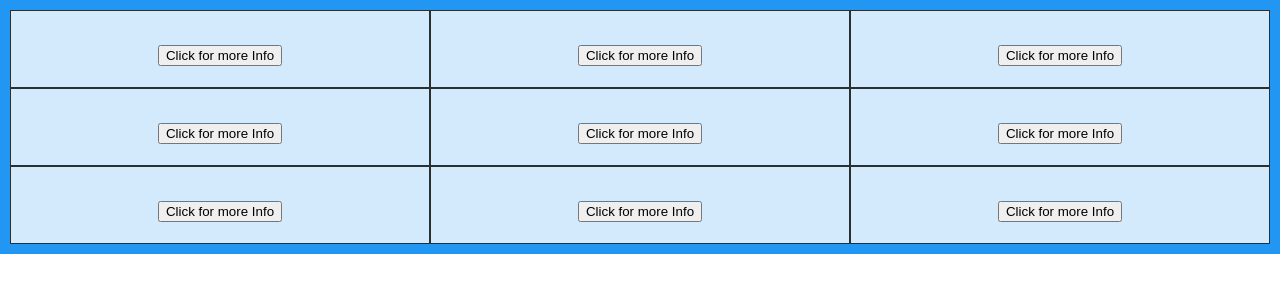
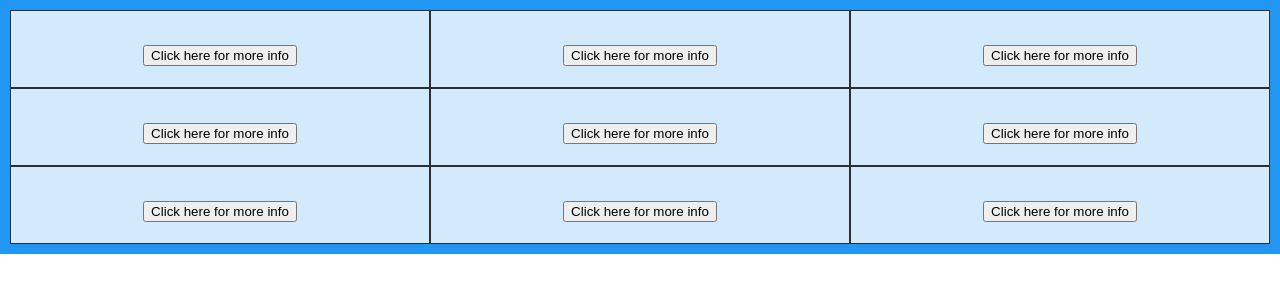
Before and after one commit to orangeNotebook/FeedbackToolPractice, a React (Create React App) app in the folder frontend/: page / in a window 1280 px wide. Shown: the top 300 px of the page. Built offline with nearby package versions, Linux system fonts and the light colour scheme; no server answers.

Commit message:
Working on navigation

```diff
--- a/frontend/src/App.tsx
+++ b/frontend/src/App.tsx
@@ -1,9 +1,9 @@
 import React, { Component } from "react";
 import "./App.css";
-import Behaviours from "./components/Behaviours/behaviours"
-import { BrowserRouter, Route, Switch } from 'react-router-dom';
+import Behaviours from "./components/Behaviours/Behaviours"
+import { BrowserRouter, Route, Switch, Link } from 'react-router-dom';
 import Home from "./components/Home/Home"
-import TestNavigation from "./components/Test-Navigation/TestNavigation";
+import BehaviourFeedback from "./components/Behaviour-Feedback/BehaviourFeedback";
 
 
 class App extends Component {
@@ -17,7 +17,7 @@ class App extends Component {
       <div>
           <Switch>
            <Route path="/" component={Home} exact/>
-
+           <Route path="/BehaviourFeedback" component={BehaviourFeedback} exact/>
           <Route component={Error}/>
          </Switch>
       </div>
--- /dev/null
+++ b/frontend/src/components/Behaviour-Feedback/BehaviourFeedback.tsx
@@ -0,0 +1,46 @@
+import React, { Component } from "react";
+import Behaviours from "../Behaviours/Behaviours"
+import { BrowserRouter, Route, Switch } from 'react-router-dom';
+
+
+/////////////////////////////////This shit no work bro///////////////////////////
+
+// class BehaviourFeedback extends Component {
+//   state = {
+//     behaviour: this.props
+//     }
+
+
+
+
+
+//   render() {
+//     return (
+//       <div>
+//         <p>
+//             Behaviour: {this.state.behaviour}
+//         </p>
+//       </div>
+//     );
+//   }
+// }
+
+
+////////////////////////////////////////////////////////////////////////////////
+
+interface IBehaviour {
+  behaviour: string
+}
+
+
+const BehaviourFeedback: React.FC<IBehaviour> = (props) => {
+    return (
+       <div>
+        <p>
+            Behaviour: {props.behaviour}
+        </p>
+      </div>
+    );
+}
+
+export default BehaviourFeedback;
--- a/frontend/src/components/Behaviours/behaviours.tsx
+++ b/frontend/src/components/Behaviours/behaviours.tsx
@@ -1,6 +1,7 @@
 import React, { Component } from 'react';
 import styled from "styled-components"
-import TestNavigation from '../Test-Navigation/TestNavigation';
+import BehaviourFeedback from '../Behaviour-Feedback/BehaviourFeedback';
+import { BrowserRouter, Route, Switch, Link, pathname } from 'react-router-dom';
 
 const GridContainer = styled.div`
 display: grid;
@@ -71,84 +72,68 @@ callBackendAPI = async () => {
   return body;
 };
 
-handleClick(){
-  return TestNavigation
-}
-
-
   render() {
     return (
       <GridContainer>
         <GridItem>
           {this.state.withinTeam1}
           <div>
-           <button type ="button" onClick={this.handleClick}>
-            Click for more Info
-          </button>
+
+           <Link to={{
+             pathname: "/BehaviourFeedback",
+             state: {
+               behaviour: this.state.withinTeam1
+           }}}> <button type= "button">Click here for more info</button></Link>
+
+
           </div>
         </GridItem>
         <GridItem>
             {this.state.withinTeam2}
           <div>
-           <button type ="button" onClick={this.handleClick}>
-            Click for more Info
-          </button>
+           <Link to="/BehaviourFeedback"> <button type= "button">Click here for more info</button></Link>
           </div>
         </GridItem>
         <GridItem>
            {this.state.withinTeam3}
           <div>
-           <button type ="button" onClick={this.handleClick}>
-            Click for more Info
-          </button>
+           <Link to="/BehaviourFeedback"> <button type= "button">Click here for more info</button></Link>
           </div>
         </GridItem>
         <GridItem>
           {this.state.withinTD1}
           <div>
-           <button type ="button" onClick={this.handleClick}>
-            Click for more Info
-          </button>
+           <Link to="/BehaviourFeedback"> <button type= "button">Click here for more info</button></Link>
           </div>
         </GridItem>
         <GridItem>
             {this.state.withinTD2}
           <div>
-           <button type ="button" onClick={this.handleClick}>
-            Click for more Info
-          </button>
+           <Link to="/BehaviourFeedback"> <button type= "button">Click here for more info</button></Link>
           </div>
         </GridItem>
         <GridItem>
            {this.state.withinTD3}
           <div>
-           <button type ="button" onClick={this.handleClick}>
-            Click for more Info
-          </button>
+           <Link to="/BehaviourFeedback"> <button type= "button">Click here for more info</button></Link>
           </div>
         </GridItem>
         <GridItem>
            {this.state.outsideTD1}
           <div>
-           <button type ="button" onClick={this.handleClick}>
-            Click for more Info
-          </button>
+           <Link to="/BehaviourFeedback"> <button type= "button">Click here for more info</button></Link>
           </div>
         </GridItem>
         <GridItem>
           {this.state.outsideTD2}
           <div>
-           <button type ="button" onClick={this.handleClick}>
-            Click for more Info
-          </button>
+           <Link to="/BehaviourFeedback"> <button type= "button">Click here for more info</button></Link>
           </div>
         </GridItem>
         <GridItem>
           {this.state.outsideTD3}
           <div>
-           <button type ="button" onClick={this.handleClick}>
-            Click for more Info
-          </button>
+           <Link to="/BehaviourFeedback"> <button type= "button">Click here for more info</button></Link>
           </div>
         </GridItem>
 
--- a/frontend/src/components/Home/Home.tsx
+++ b/frontend/src/components/Home/Home.tsx
@@ -1,5 +1,5 @@
 import React, { Component } from "react";
-import Behaviours from "../Behaviours/behaviours"
+import Behaviours from "../Behaviours/Behaviours"
 import { BrowserRouter, Route, Switch } from 'react-router-dom';
 
 
--- a/frontend/src/components/Test-Navigation/TestNavigation.tsx
+++ /dev/null
@@ -1,16 +0,0 @@
-import React, { Component } from "react";
-import Behaviours from "../Behaviours/behaviours"
-import { BrowserRouter, Route, Switch } from 'react-router-dom';
-
-
-const TestNavigation = () => {
-    return (
-       <div>
-        <p>
-            Page 1
-        </p>
-      </div>
-    );
-}
-
-export default TestNavigation;
```
Lines whose indentation alone changed are shown as unchanged.
